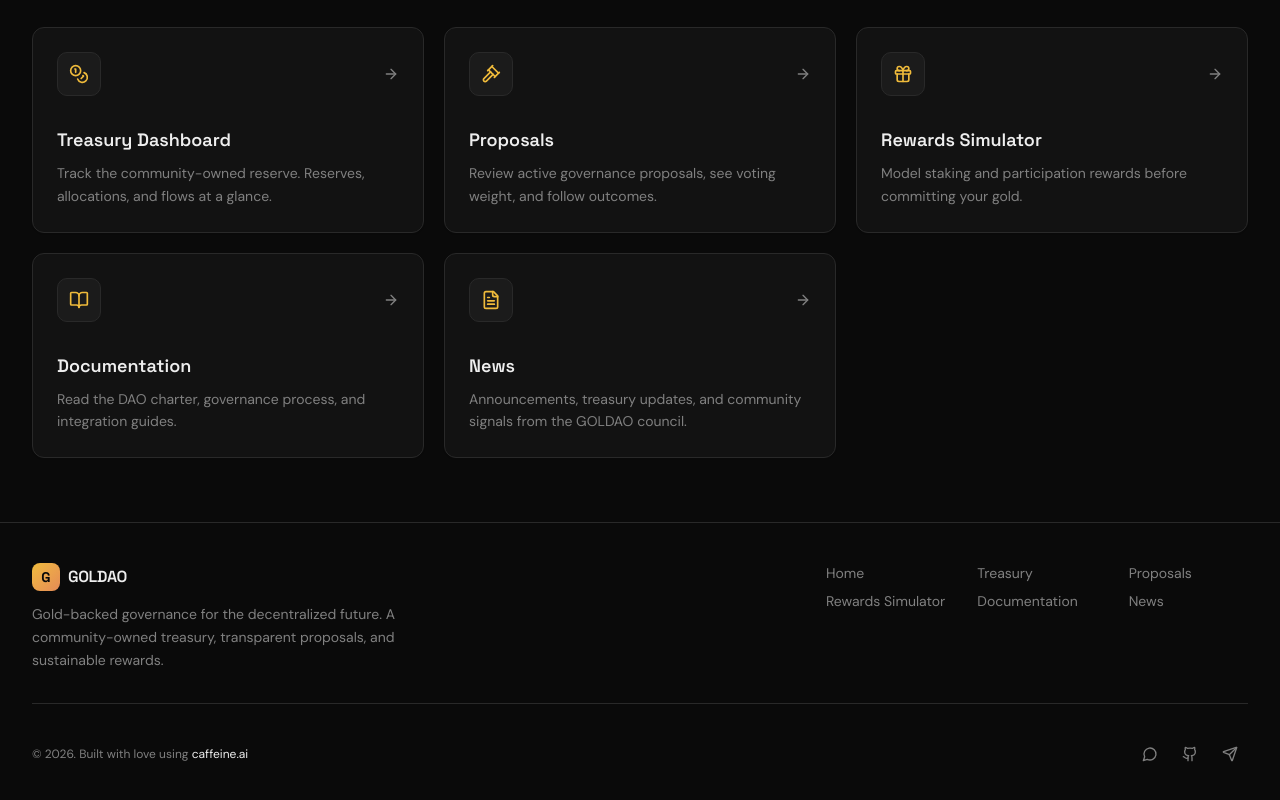
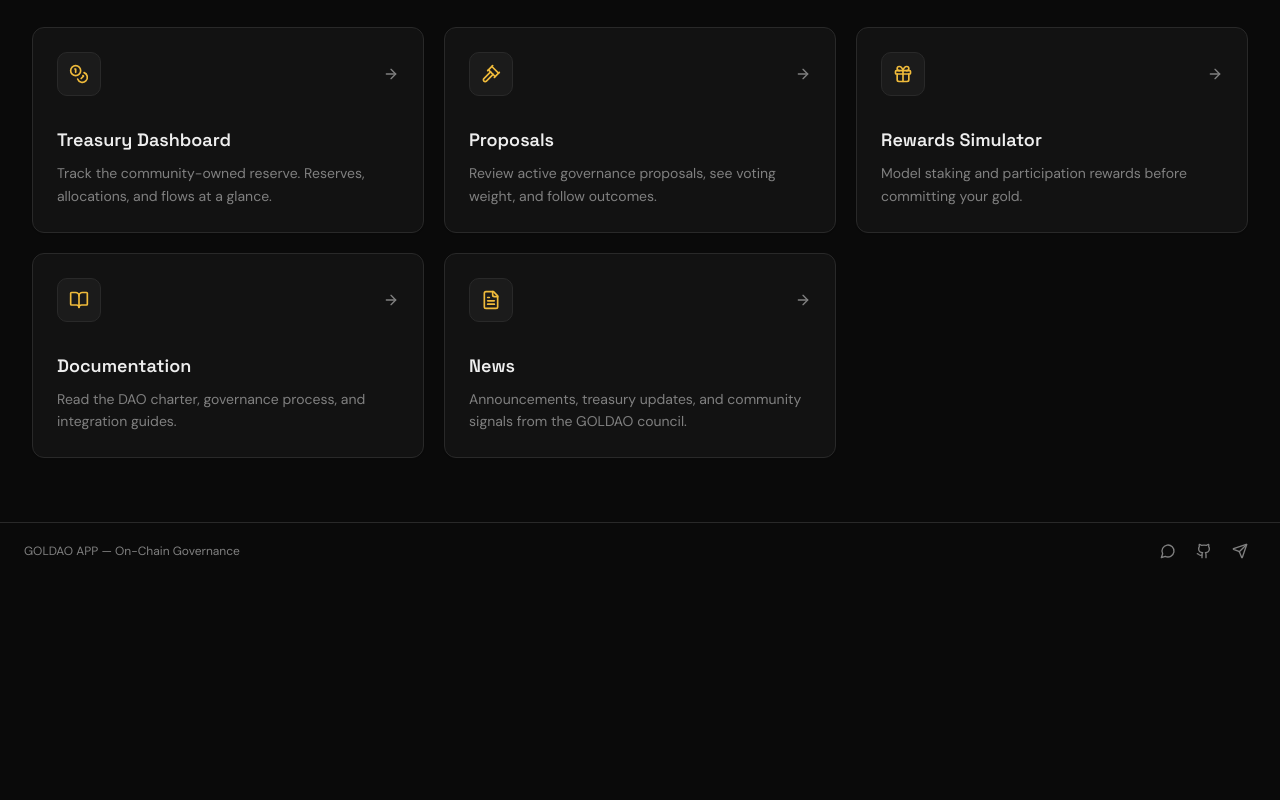
Before and after one commit to goldaoapp/goldao-app, a React (Vite) app in the folder src/frontend/: page / in a window 1280 px wide. Shown: the part 556-1356 px from the top of the page. After the commit the page ends 1135 px from the top, so only its background shows below. Built offline with nearby package versions, Linux system fonts and the light colour scheme; what @caffeineai/core-infrastructure would draw is missing.

Commit message:
Refactor Footer component and clean up links
Removed unused footer links and updated footer layout.

```diff
--- a/src/frontend/src/components/Footer.tsx
+++ b/src/frontend/src/components/Footer.tsx
@@ -1,26 +1,4 @@
-import { Link } from "@tanstack/react-router";
 import { Github, MessageCircle, Send } from "lucide-react";
-
-import { Separator } from "@/components/ui/separator";
-
-type FooterLink = {
-  label: string;
-  to: string;
-  ocid: string;
-};
-
-const FOOTER_LINKS: FooterLink[] = [
-  { label: "Home", to: "/", ocid: "footer.home" },
-  { label: "Treasury", to: "/treasury", ocid: "footer.treasury" },
-  { label: "Proposals", to: "/proposals", ocid: "footer.proposals" },
-  { label: "Rewards Simulator", to: "/rewards", ocid: "footer.rewards" },
-  {
-    label: "Documentation",
-    to: "/documentation",
-    ocid: "footer.documentation",
-  },
-  { label: "News", to: "/news", ocid: "footer.news" },
-];
 
 const SOCIAL_LINKS: {
   label: string;
@@ -28,78 +6,19 @@ const SOCIAL_LINKS: {
   icon: typeof Github;
   ocid: string;
 }[] = [
-  {
-    label: "Discord",
-    href: "#",
-    icon: MessageCircle,
-    ocid: "footer.social.discord",
-  },
+  { label: "Discord", href: "#", icon: MessageCircle, ocid: "footer.social.discord" },
   { label: "GitHub", href: "#", icon: Github, ocid: "footer.social.github" },
   { label: "Telegram", href: "#", icon: Send, ocid: "footer.social.telegram" },
 ];
 
 export default function Footer() {
-  const year = new Date().getFullYear();
-  const attributionUrl = `https://caffeine.ai?utm_source=caffeine-footer&utm_medium=referral&utm_content=${encodeURIComponent(
-    typeof window !== "undefined" ? window.location.hostname : "goldao",
-  )}`;
-
   return (
-    <footer data-ocid="footer" className="border-t border-border bg-card/60">
-      <div className="mx-auto max-w-7xl px-4 py-10 sm:px-6 lg:px-8">
-        <div className="flex flex-col gap-8 md:flex-row md:items-start md:justify-between">
-          {/* Brand + tagline */}
-          <div className="max-w-sm">
-            <Link
-              to="/"
-              data-ocid="footer.brand"
-              className="flex items-center gap-2 outline-none focus-visible:ring-2 focus-visible:ring-ring focus-visible:ring-offset-2 focus-visible:ring-offset-background rounded-md"
+    <footer
+      data-ocid="footer"
+      className="hidden md:flex items-center justify-between border-t border-border bg-card/40 px-6 py-3"
     >
-              <span className="flex size-7 items-center justify-center rounded-md gradient-primary text-primary-foreground font-display font-bold text-sm">
-                G
-              </span>
-              <span className="font-display text-base font-semibold tracking-tight text-foreground">
-                GOLDAO
-              </span>
-            </Link>
-            <p className="mt-3 text-sm text-muted-foreground leading-relaxed">
-              Gold-backed governance for the decentralized future. A
-              community-owned treasury, transparent proposals, and sustainable
-              rewards.
-            </p>
-          </div>
-
-          {/* Nav links */}
-          <nav
-            aria-label="Footer"
-            className="grid grid-cols-2 gap-x-8 gap-y-2 sm:grid-cols-3"
-          >
-            {FOOTER_LINKS.map((link) => (
-              <Link
-                key={link.to}
-                to={link.to}
-                data-ocid={link.ocid}
-                className="text-sm text-muted-foreground hover:text-foreground transition-colors outline-none focus-visible:ring-2 focus-visible:ring-ring focus-visible:ring-offset-2 focus-visible:ring-offset-background rounded-md w-fit"
-              >
-                {link.label}
-              </Link>
-            ))}
-          </nav>
-        </div>
-
-        <Separator className="my-8 bg-border" />
-
-        <div className="flex flex-col items-center justify-between gap-4 sm:flex-row">
       <p className="text-xs text-muted-foreground">
-            © {year}. Built with love using{" "}
-            <a
-              href={attributionUrl}
-              target="_blank"
-              rel="noreferrer noopener"
-              className="text-foreground hover:text-primary transition-colors underline-offset-2 hover:underline"
-            >
-              caffeine.ai
-            </a>
+        GOLDAO APP — On-Chain Governance
       </p>
       <div className="flex items-center gap-1">
         {SOCIAL_LINKS.map((social) => (
@@ -108,14 +27,12 @@ export default function Footer() {
             href={social.href}
             data-ocid={social.ocid}
             aria-label={social.label}
-                className="flex size-9 items-center justify-center rounded-md text-muted-foreground hover:text-foreground hover:bg-secondary transition-colors outline-none focus-visible:ring-2 focus-visible:ring-ring focus-visible:ring-offset-2 focus-visible:ring-offset-background"
+            className="flex size-8 items-center justify-center rounded-md text-muted-foreground hover:text-foreground hover:bg-secondary transition-colors outline-none focus-visible:ring-2 focus-visible:ring-ring"
           >
             <social.icon className="size-4" />
           </a>
         ))}
       </div>
-        </div>
-      </div>
     </footer>
   );
 }
```
Lines whose indentation alone changed are shown as unchanged.
